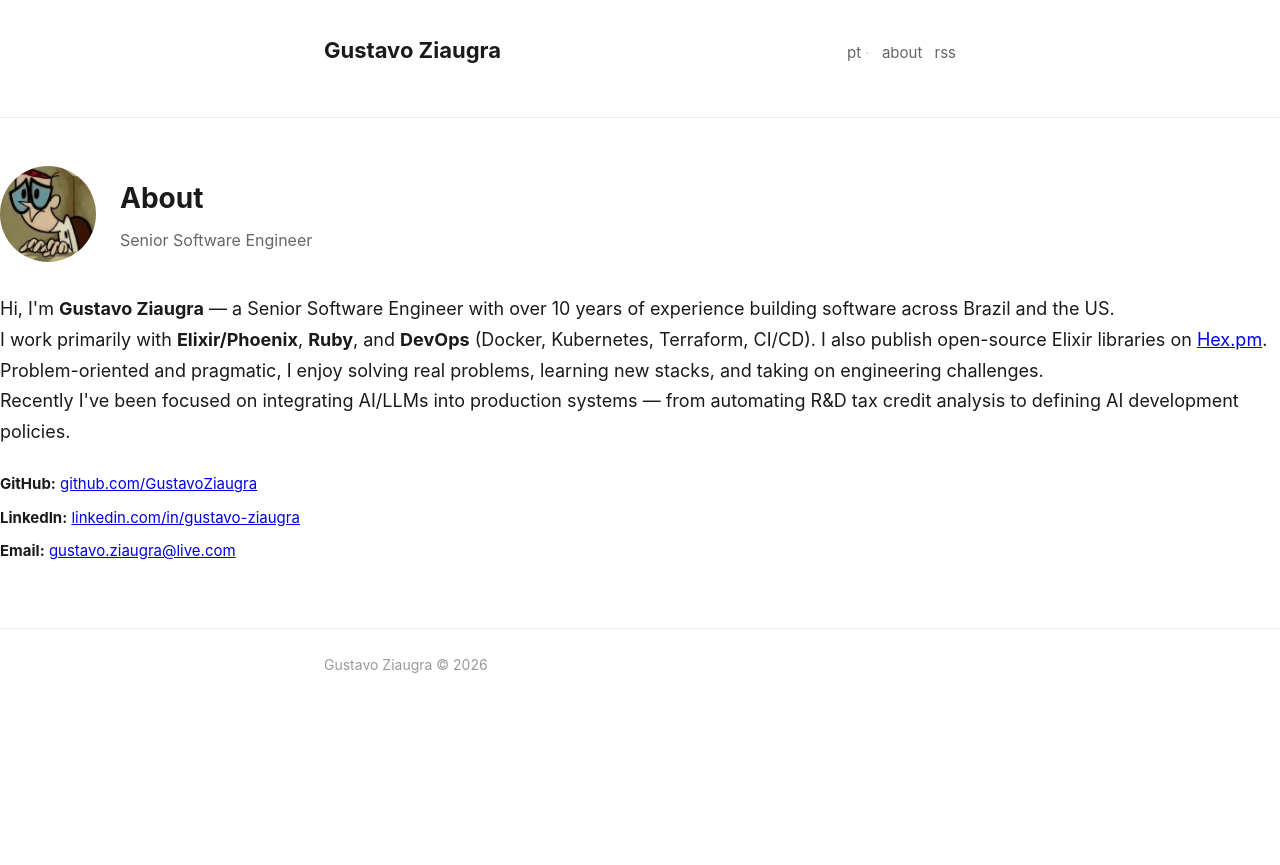
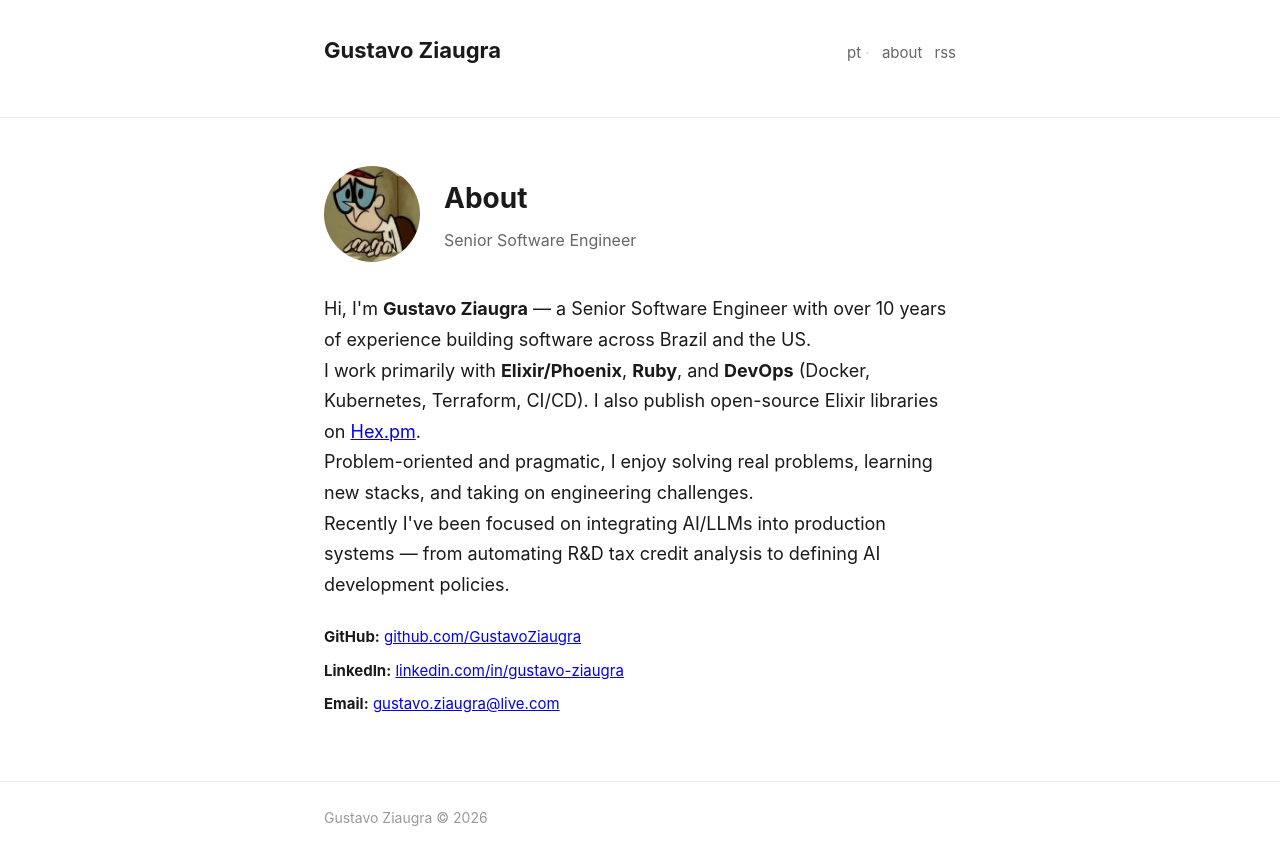
Before and after one commit to GustavoZiaugra/blog, a Jekyll site: the page built from about.md, in a window 1280 px wide. Shown: the top 865 px of the page. Built offline with Jekyll 4.4.1, drawn with Linux system fonts in a browser that asks for light colours.

Commit message:
Fix about page container width

```diff
--- a/about.md
+++ b/about.md
@@ -4,7 +4,7 @@ title: About
 permalink: /about/
 ---
 
-<div class="about-page">
+<div class="container about-page">
   <div class="about-header">
     <img src="{{ site.baseurl }}/assets/img/avatar.jpg" alt="Gustavo Ziaugra" class="avatar">
     <div>
```
